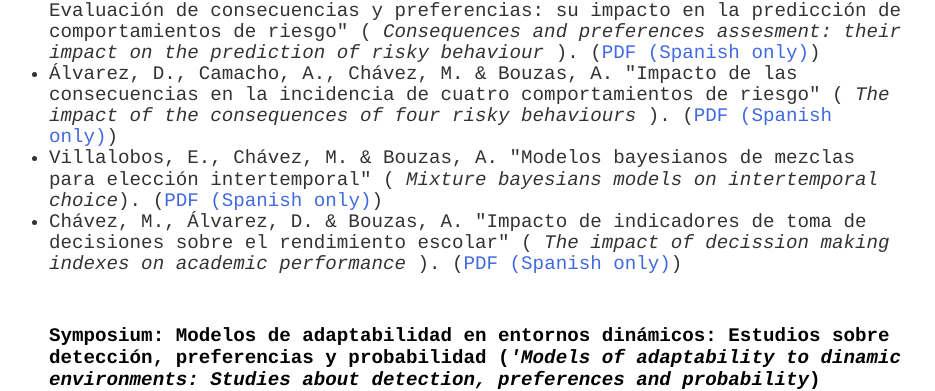
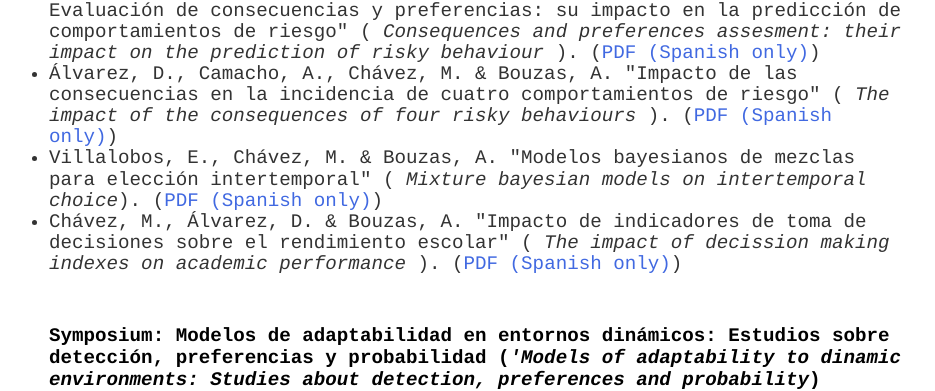
Before and after one commit to BouzasLab25/bouzaslab25.github.io, a Jekyll site: the page built from publications/index.html, in a window 1280 px wide and 900 px high, scrolled down 1403 px. Shown: the part 91-482 px from the top of the window, without its empty margins (183-1118 px from the left). Built offline with Jekyll 4.4.1, drawn with Linux system fonts in a browser that asks for light colours.

Commit message:
Update index.html

```diff
--- a/publications/index.html
+++ b/publications/index.html
@@ -43,7 +43,7 @@ title: Lab25 Publications
 	<li class='ho' >Symposium introduction (<a class='link' href="/documents/SimposioRiesgoSINCA.pdf">PDF (Spanish only)</a>)</li>
 	<li class='ho' >Camacho, A., Chávez, M., Álvarez, D. & Bouzas, A. (November, 2015) Evaluación de consecuencias y preferencias: su impacto en la predicción de comportamientos de riesgo" (<i> Consequences and preferences assesment: their impact on the prediction of risky behaviour </i>). (<a class='link' href="/documents/SINCA.Alejandra.pdf">PDF (Spanish only)</a>) </li>
 	<li class='ho' > Álvarez, D., Camacho, A., Chávez, M. & Bouzas, A. "Impacto de las consecuencias en la incidencia de cuatro comportamientos de riesgo" (<i> The impact of the consequences of four risky behaviours </i>). (<a class='link' href="/documents/SINCA.Diana.pdf">PDF (Spanish only)</a>) </li>
-	<li class='ho' > Villalobos, E., Chávez, M. & Bouzas, A. "Modelos bayesianos de mezclas para  elección intertemporal" (<i> Mixture bayesians models on intertemporal choice</i>). (<a class='link' href="/documents/SINCA.Elena.pdf">PDF (Spanish only)</a>) </li>
+	<li class='ho' > Villalobos, E., Chávez, M. & Bouzas, A. "Modelos bayesianos de mezclas para  elección intertemporal" (<i> Mixture bayesian models on intertemporal choice</i>). (<a class='link' href="/documents/SINCA.Elena.pdf">PDF (Spanish only)</a>) </li>
 	<li class='ho' > Chávez, M., Álvarez, D. & Bouzas, A. "Impacto de indicadores de toma de decisiones sobre el rendimiento escolar"   (<i> The impact of decission making indexes on academic performance </i>). (<a class='link' href="/documents/SINCA.Melisa.pdf">PDF (Spanish only)</a>) </li>
 
 
```
